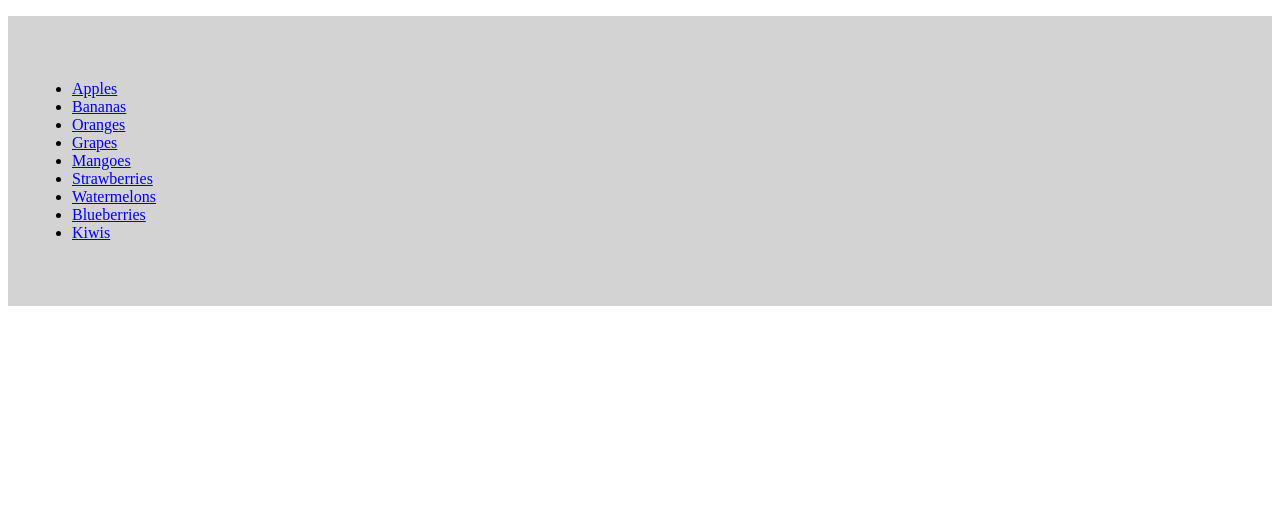
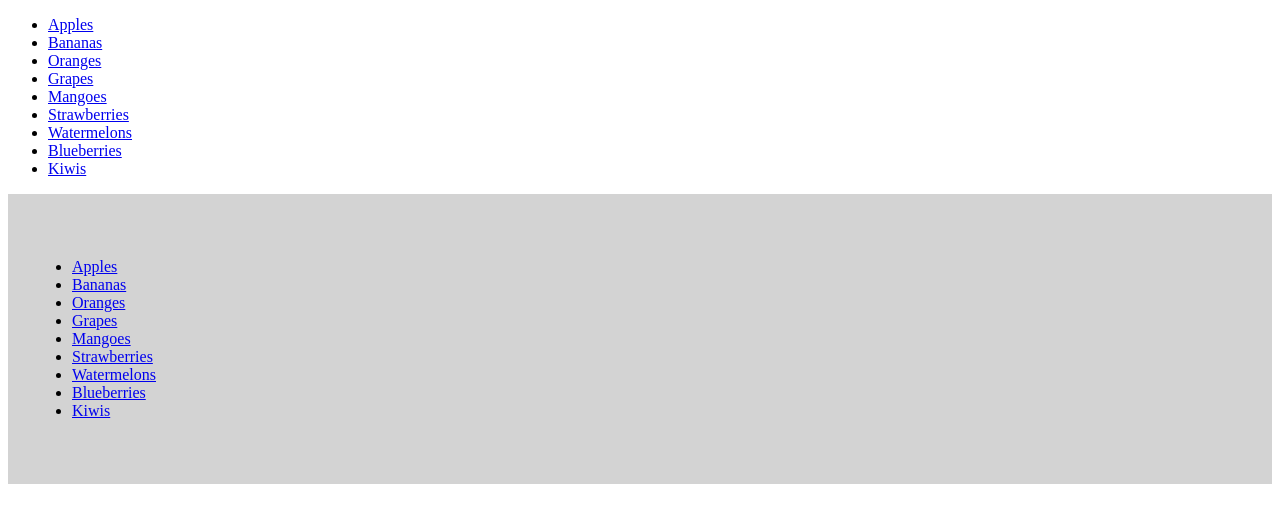
Before and after one commit to Annie-Huang/fancy-hover, a website: page index.html in a window 1280 px wide. Drawn offline with Linux system fonts and the light colour scheme.

Commit message:
Add another section

```diff
--- a/index.html
+++ b/index.html
@@ -11,6 +11,18 @@
     <link rel="stylesheet" href="fancy-hover.css" />
   </head>
   <body>
+    <ul class="fancy-hover1">
+      <li><a href="#">Apples</a></li>
+      <li><a href="#">Bananas</a></li>
+      <li><a href="#">Oranges</a></li>
+      <li><a href="#">Grapes</a></li>
+      <li><a href="#">Mangoes</a></li>
+      <li><a href="#">Strawberries</a></li>
+      <li><a href="#">Watermelons</a></li>
+      <li><a href="#">Blueberries</a></li>
+      <li><a href="#">Kiwis</a></li>
+    </ul>
+
     <ul class="fancy-hover">
       <li><a href="#">Apples</a></li>
       <li><a href="#">Bananas</a></li>
```
